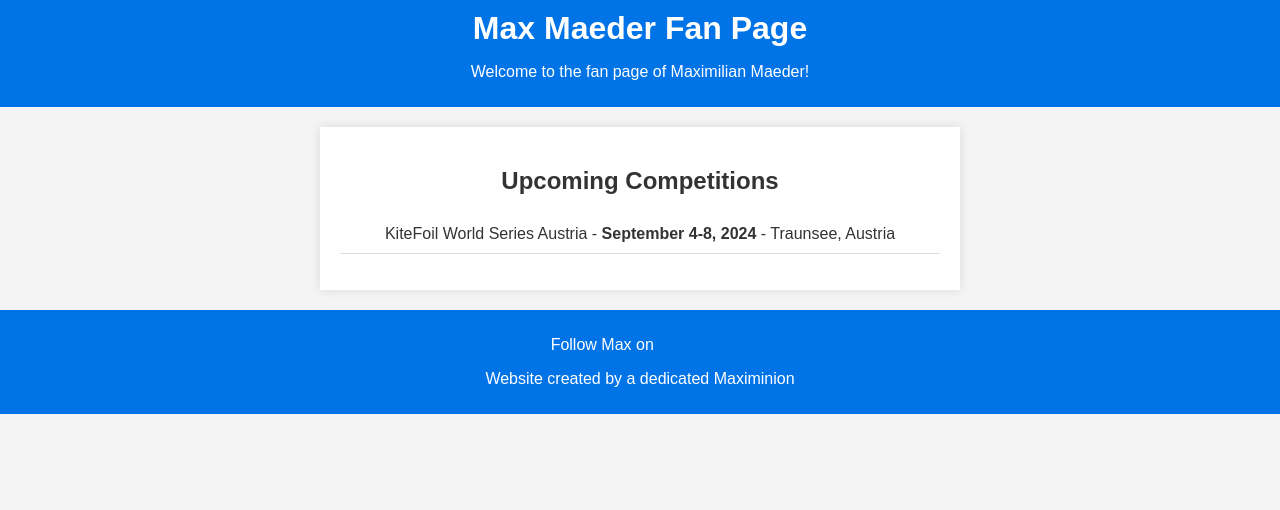
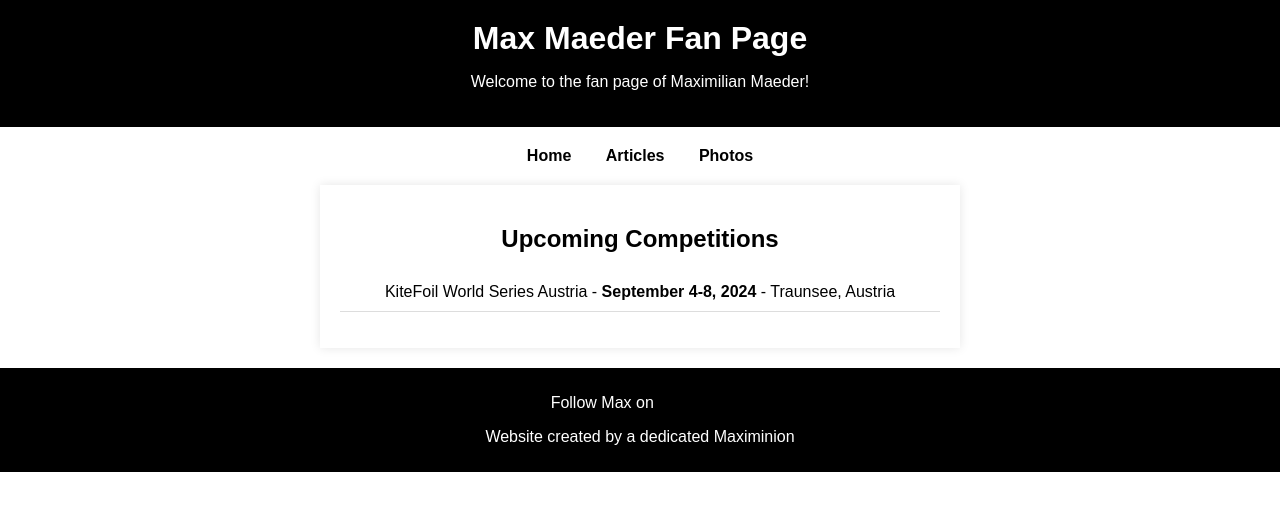
Before and after one commit to currypuffkitefoiler/currypuffkitefoiler, a plain HTML site: page index.html in a window 1280 px wide. Drawn offline with Linux system fonts and the light colour scheme.

Commit message:
Update index.html
B&W updates

```diff
--- a/index.html
+++ b/index.html
@@ -9,17 +9,29 @@
             font-family: Arial, sans-serif;
             margin: 0;
             padding: 0;
-            background-color: #f4f4f4;
-            color: #333;
+            background-color: #ffffff;
+            color: #000000;
             text-align: center;
         }
         header {
-            background-color: #0073e6;
+            background-color: #000000;
             color: white;
-            padding: 10px 0;
+            padding: 20px 0;
         }
         h1 {
             margin: 0;
+        }
+        nav {
+            margin: 20px 0;
+        }
+        nav a {
+            margin: 0 15px;
+            color: #000000;
+            text-decoration: none;
+            font-weight: bold;
+        }
+        nav a:hover {
+            text-decoration: underline;
         }
         section {
             margin: 20px auto;
@@ -40,12 +52,15 @@
         footer {
             margin-top: 20px;
             padding: 10px 0;
-            background-color: #0073e6;
+            background-color: #000000;
             color: white;
         }
         a {
-            color: #0073e6;
+            color: #000000;
             text-decoration: none;
+        }
+        a:hover {
+            text-decoration: underline;
         }
     </style>
 </head>
@@ -54,6 +69,13 @@
         <h1>Max Maeder Fan Page</h1>
         <p>Welcome to the fan page of Maximilian Maeder!</p>
     </header>
+
+    <nav>
+        <a href="#">Home</a>
+        <a href="#">Articles</a>
+        <a href="#">Photos</a>
+        <!-- Add more links as needed -->
+    </nav>
 
     <section>
         <h2>Upcoming Competitions</h2>
```
